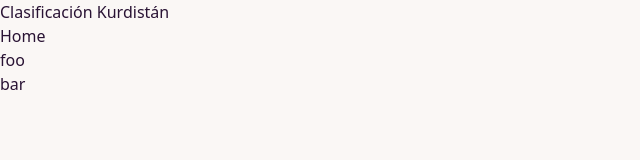
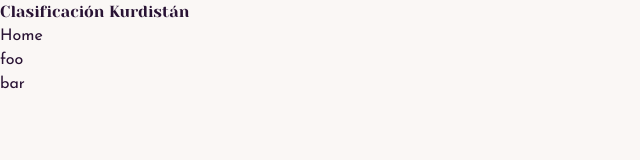
Before and after one commit to floppp/closspad, a website: page resources/public/index.html in a window 1280 px wide. Shown: the full height of the page, 0-640 px from the left. Drawn offline with nearby package versions, Linux system fonts and the light colour scheme; files that its build step writes are made by us from their sources; no server answers.

```diff
--- /dev/null
+++ b/resources/public/css/style.css
@@ -0,0 +1,18 @@
+@font-face {
+    font-family: 'JosefinSans';
+    src: url(../fonts/JosefinSans-VariableFont_wght.ttf) format('truetype');
+}
+
+@font-face {
+    font-family: 'YesevaOne';
+    src: url(../fonts/YesevaOne-Regular.ttf) format('truetype');
+}
+
+* {
+    font-family: JosefinSans;
+    box-sizing: border-box;
+}
+
+h1, h2, h3, h4, h5, h6 {
+    font-family: YesevaOne !important;
+}
--- a/resources/public/index.html
+++ b/resources/public/index.html
@@ -1,8 +1,10 @@
   <!DOCTYPE html>
   <html>
     <head>
+      <meta charset='utf-8'>
       <title>FIK</title>
-      <link rel="stylesheet" type="text/css" href="/tailwind.css">
+      <link rel="stylesheet"      type="text/css"  href="/tailwind.css">
+      <link href="/css/style.css" rel="stylesheet" type="text/css">
     </head>
     <body>
       <div id="app"></div>
```
Also changed, not shown: CHANGELOG.md, resources/public/fonts/JosefinSans-Italic-VariableFont_wght.ttf (added), resources/public/fonts/JosefinSans-VariableFont_wght.ttf (added), resources/public/fonts/YesevaOne-Regular.ttf (added), 1 other file.
